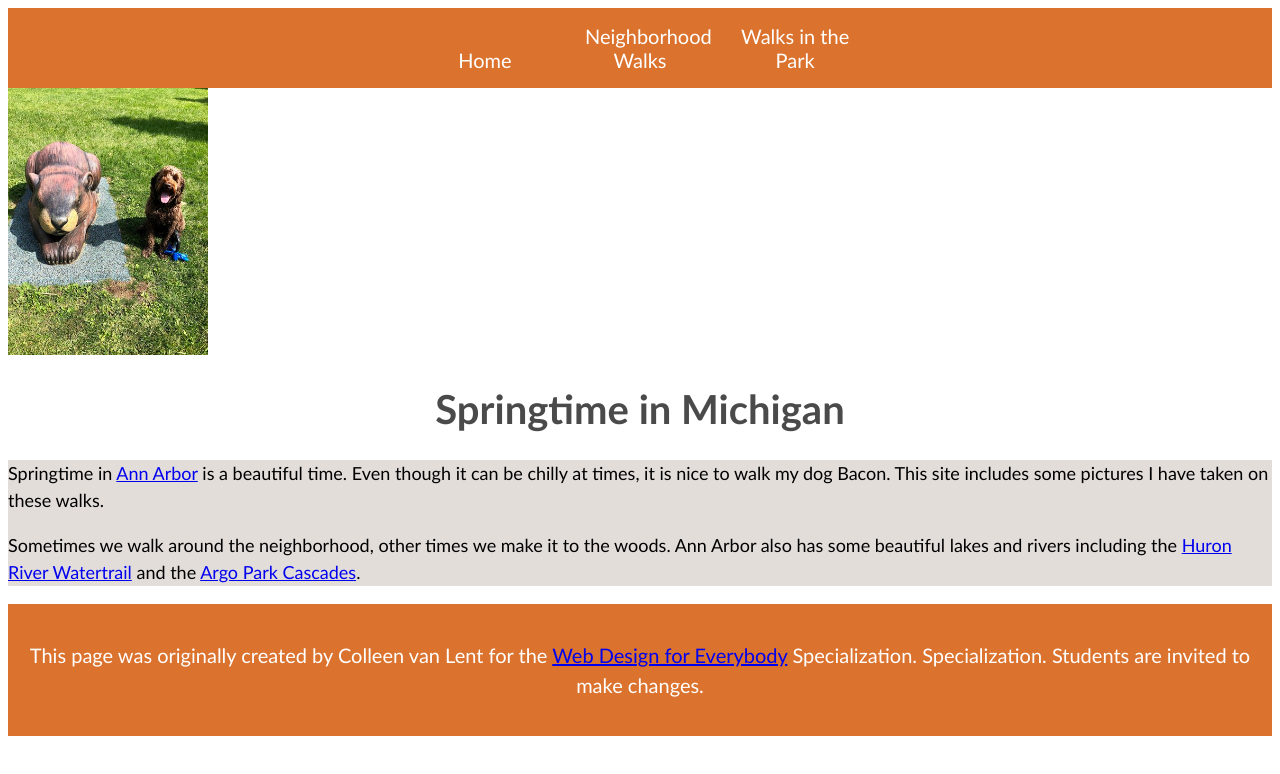
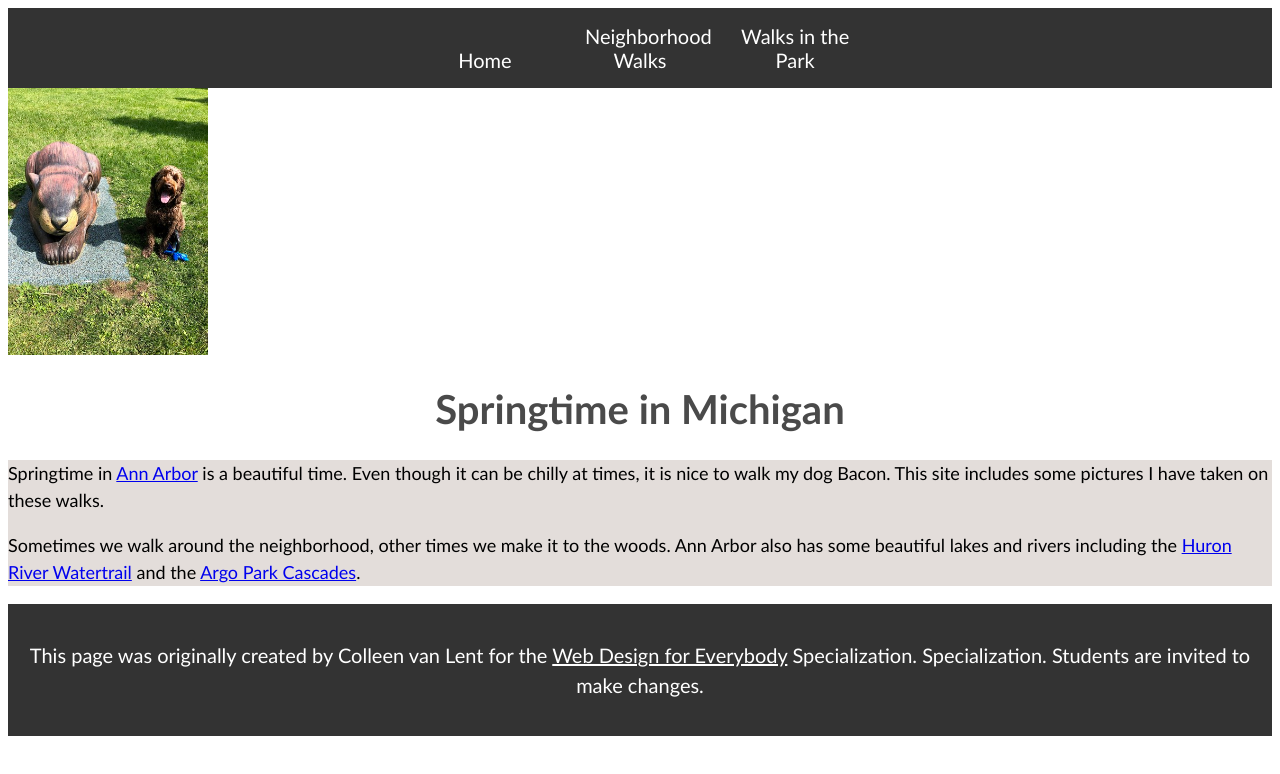
Before and after one commit to truonglehuyhoang/css_homework, a plain HTML site: page index.html in a window 1280 px wide. Drawn offline with Linux system fonts and the light colour scheme.

Commit message:
modified:   css/style.css

```diff
--- a/css/style.css
+++ b/css/style.css
@@ -1,52 +1,47 @@
-/* Rule to style the body */
 body {
     font-family: 'Gill Sans', 'Gill Sans MT', Calibri, 'Trebuchet MS', sans-serif;
     font-size: 20px;
   }
 
-  /* Rule to style the header */
   header {
     background-color: white;
   }
 
-  /* Rule to style the nav */
   nav {
-    background-color: rgb(219, 115, 46);
+    background-color: #333333;
   }
 
-  /* Rule to style the main content */
   main {
     background-color: rgb(227, 221, 218);
     font-size: 18px;
   }
 
-  /* Rule to style the footer */
+  footer p a{
+    color: white;
+  }
+
   footer {
-    background-color: rgb(219, 115, 46);
+    background-color: #333333;
     color: white;
     padding: 16px;
     text-align: center;
   }
 
-  /* Rule to style the list items */
   li {
     display: inline-block;
     width: 150px;
   }
 
-  /* Rule to style the h1 elements */
   h1 {
     text-align: center;
     font-family: 'Gill Sans', 'Gill Sans MT', Calibri, 'Trebuchet MS', sans-serif;
     color: #4a4a4a;
   }
 
-  /* Rule to style the p elements */
   p {
     line-height: 1.5;
   }
 
-  /* Additional styling for nav links */
   nav ul {
     list-style-type: disc;
     padding: 0;
```
